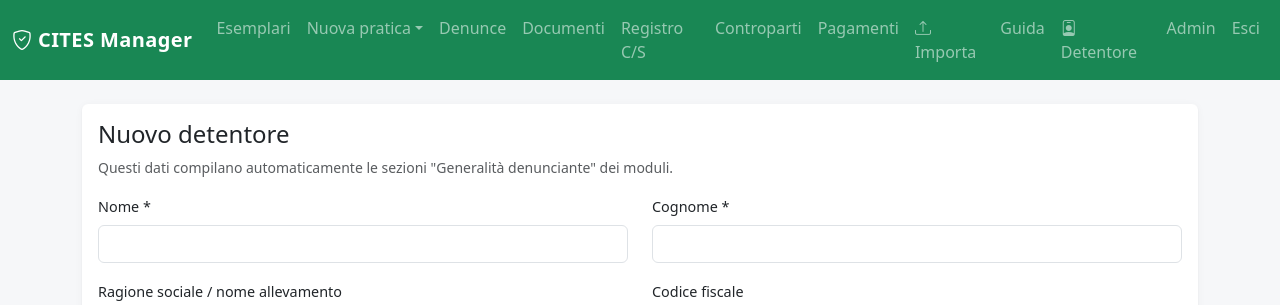
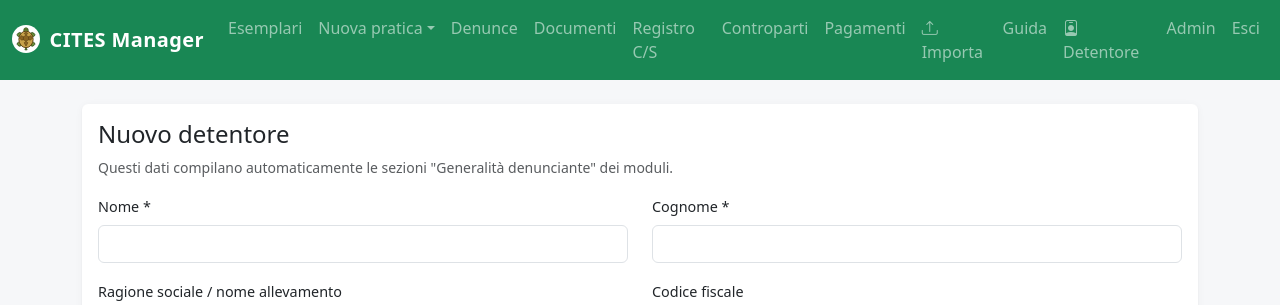
Before and after one commit to phdevpro/cites-management, a Django app: page /account/detentore/nuovo/ in a window 1280 px wide. Shown: the top 305 px of the page. Run offline with Django 5.2, Linux system fonts and the light colour scheme; the visitor is signed in with stand-in values (Sample User, id 1); data comes from the database, SQL or seed files in the repository; some libraries are stand-ins or nearby versions.

Commit message:
Add turtle favicon and navbar logo
Co-Authored-By: Claude Opus 5.5 <noreply@anthropic.com>

```diff
--- a/config/urls.py
+++ b/config/urls.py
@@ -1,10 +1,13 @@
 from django.contrib import admin
 from django.contrib.auth import views as auth_views
+from django.templatetags.static import static
 from django.urls import include, path, re_path
+from django.views.generic import RedirectView
 
 from apps.accounts.media import protected_media
 
 urlpatterns = [
+    path("favicon.ico", RedirectView.as_view(url=static("icons/favicon.ico"), permanent=True)),
     path("admin/", admin.site.urls),
     path("login/", auth_views.LoginView.as_view(), name="login"),
     path("logout/", auth_views.LogoutView.as_view(), name="logout"),
--- a/templates/base.html
+++ b/templates/base.html
@@ -4,6 +4,9 @@
   <meta charset="utf-8">
   <meta name="viewport" content="width=device-width, initial-scale=1">
   <title>{% block title %}CITES Manager{% endblock %}</title>
+  <link rel="icon" href="{% static 'icons/turtle.svg' %}" type="image/svg+xml">
+  <link rel="icon" href="{% static 'icons/favicon.ico' %}" sizes="any">
+  <link rel="apple-touch-icon" href="{% static 'icons/apple-touch-icon.png' %}">
   <link href="https://cdn.jsdelivr.net/npm/bootstrap@5.3.3/dist/css/bootstrap.min.css" rel="stylesheet">
   <link href="https://cdn.jsdelivr.net/npm/bootstrap-icons@1.11.3/font/bootstrap-icons.min.css" rel="stylesheet">
   <link href="{% static 'app.css' %}" rel="stylesheet">
@@ -11,7 +14,7 @@
 <body>
 <nav class="navbar navbar-expand-lg navbar-dark bg-success mb-4">
   <div class="container-fluid">
-    <a class="navbar-brand" href="{% url 'dashboard:home' %}"><i class="bi bi-shield-check"></i> CITES Manager</a>
+    <a class="navbar-brand" href="{% url 'dashboard:home' %}"><img src="{% static 'icons/turtle.svg' %}" alt="" width="28" height="28" class="me-1 align-text-bottom" style="background:#fff;border-radius:50%;padding:2px"> CITES Manager</a>
     {% if user.is_authenticated %}
     <button class="navbar-toggler" type="button" data-bs-toggle="collapse" data-bs-target="#nav"><span class="navbar-toggler-icon"></span></button>
     <div class="collapse navbar-collapse" id="nav">
```
Also changed, not shown: static/icons/apple-touch-icon.png (added), static/icons/favicon.ico (added), static/icons/turtle.svg (added).
